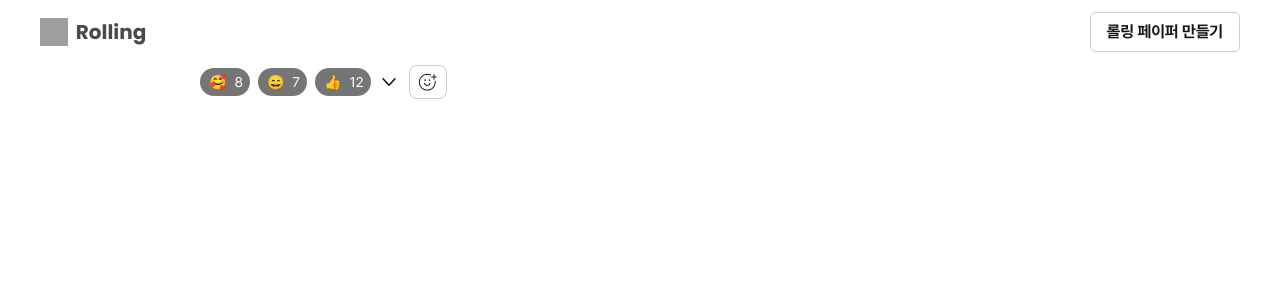
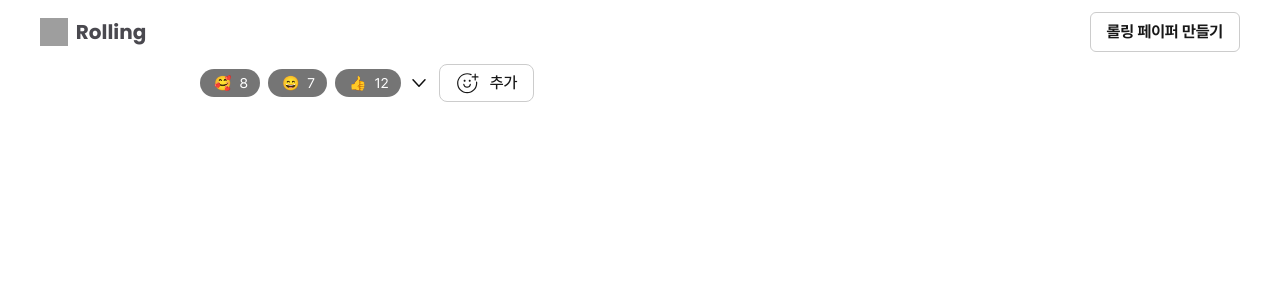
Before and after one commit to codeit-team8/rolling, a React (Vite) app: page /post in a window 1280 px wide. Shown: the top 300 px of the page. Built offline with nearby package versions, Linux system fonts and the light colour scheme; grey boxes are pictures that could not be loaded.

Commit message:
feat : 이모지 라이브러리 추가

```diff
--- a/package.json
+++ b/package.json
@@ -13,6 +13,7 @@
   "dependencies": {
     "axios": "^1.6.0",
     "date-fns": "^2.30.0",
+    "emoji-picker-react": "^4.5.15",
     "react": "^18.2.0",
     "react-dom": "^18.2.0",
     "react-router-dom": "^6.18.0",
--- a/src/components/Emoji/Emoji.jsx
+++ b/src/components/Emoji/Emoji.jsx
@@ -1,7 +1,6 @@
 import styled from 'styled-components';
 
 function Emoji({ reaction }) {
-  console.log(reaction);
   return (
     <EmojiContainer id={reaction.id}>
       <EmojiElement>{reaction.emoji}</EmojiElement>
@@ -16,12 +15,15 @@ const EmojiContainer = styled.div`
   display: flex;
   width: fit-content;
   height: 2.8rem;
-  padding: 0.4rem 0.7rem;
-  align-items: flex-start;
+  padding: 0.4rem 0.8rem;
+  align-items: center;
   gap: 0.2rem;
   border-radius: 32px;
   background: rgba(0, 0, 0, 0.54);
   cursor: pointer;
+  @media (min-width: 768px) {
+    padding: 0.6rem 1.2rem;
+  }
 `;
 
 const EmojiElement = styled.span`
--- /dev/null
+++ b/src/components/Emoji/EmojiAdd.jsx
@@ -0,0 +1,71 @@
+import addImg from '@/assets/icons/add-20.svg';
+import styled from 'styled-components';
+import EmojiPicker from 'emoji-picker-react';
+import { useState } from 'react';
+
+export default function EmojiAdd() {
+  const [isOpen, setIsOpen] = useState(false);
+  const handleClick = () => {
+    setIsOpen((prev) => !prev);
+  };
+
+  const handleEmojiClick = ({ emoji }) => {
+    console.log(emoji);
+  };
+  return (
+    <EmojiAddContainer>
+      <Box onClick={handleClick} type="button">
+        <EmojiImg src={addImg} />
+        <Text>추가</Text>
+      </Box>
+      {isOpen && (
+        <EmojiPickerBox>
+          <EmojiPicker width="30.6914rem" height="39.2746rem" onEmojiClick={handleEmojiClick} />
+        </EmojiPickerBox>
+      )}
+    </EmojiAddContainer>
+  );
+}
+
+const EmojiAddContainer = styled.div`
+  position: relative;
+`;
+
+const EmojiImg = styled.img`
+  @media (min-width: 768px) {
+    width: 2.4rem;
+    height: 2.4rem;
+  }
+`;
+
+const EmojiPickerBox = styled.div`
+  position: absolute;
+  flex-shrink: 0;
+  top: 100%;
+  margin-top: 0.5rem;
+  right: 0;
+`;
+
+const Text = styled.div`
+  display: none;
+  color: var(--gray-900, #181818);
+  font-size: 1.6rem;
+  font-weight: 500;
+  line-height: 2.4rem;
+  @media (min-width: 768px) {
+    display: block;
+  }
+`;
+
+const Box = styled.button`
+  padding: 0.6rem 0.8rem;
+  border: 1px solid var(--gray-300, #ccc);
+  border-radius: 8px;
+  display: flex;
+  justify-content: center;
+  align-items: center;
+  gap: 1rem;
+  @media (min-width: 768px) {
+    padding: 0.6rem 1.6rem;
+  }
+`;
--- a/src/components/Emoji/EmojiList.jsx
+++ b/src/components/Emoji/EmojiList.jsx
@@ -4,7 +4,7 @@ import EmojiPopover from '@/components/Emoji/EmojiPopover';
 import Emoji from './Emoji';
 import mockReactions from '@/assets/mock/mockReactions';
 import arrowDownImg from '@/assets/icons/arrow_down.svg';
-import EmojiPicker from './EmojiPicker';
+import EmojiAdd from './EmojiAdd';
 
 // TODO: emoji api로 받아오기
 export default function EmojiList() {
@@ -29,7 +29,7 @@ export default function EmojiList() {
         </ArrowButton>
         {isOpen && <EmojiPopover popoverReactions={popoverReactions} />}
       </Box>
-      <EmojiPicker />
+      <EmojiAdd />
     </EmojiListContainer>
   );
 }
--- a/src/components/Emoji/EmojiPicker.jsx
+++ /dev/null
@@ -1,25 +0,0 @@
-import addImg from '@/assets/icons/add-20.svg';
-import styled from 'styled-components';
-
-export default function EmojiPicker() {
-  return (
-    <EmojiPickerContainer>
-      <EmojiImg src={addImg} />
-    </EmojiPickerContainer>
-  );
-}
-
-const EmojiPickerContainer = styled.div`
-  padding: 0.6rem 0.8rem;
-  border: 1px solid var(--gray-300, #ccc);
-  border-radius: 8px;
-  display: flex;
-  justify-content: center;
-  align-items: center;
-  gap: 10px;
-`;
-
-const EmojiImg = styled.img`
-  @media (min-width: 768px) {
-  }
-`;
--- a/src/components/Emoji/EmojiPopover.jsx
+++ b/src/components/Emoji/EmojiPopover.jsx
@@ -7,7 +7,7 @@ function EmojiPopover({ popoverReactions }) {
   return (
     <EmojiPopoverContainer>
       {popoverReactions.map((reaction) => (
-        <Emoji reaction={reaction} />
+        <Emoji reaction={reaction} key={reaction.emoji} />
       ))}
     </EmojiPopoverContainer>
   );
```
Also changed, not shown: 1 other file (tests, documents, lock files or other folders).
